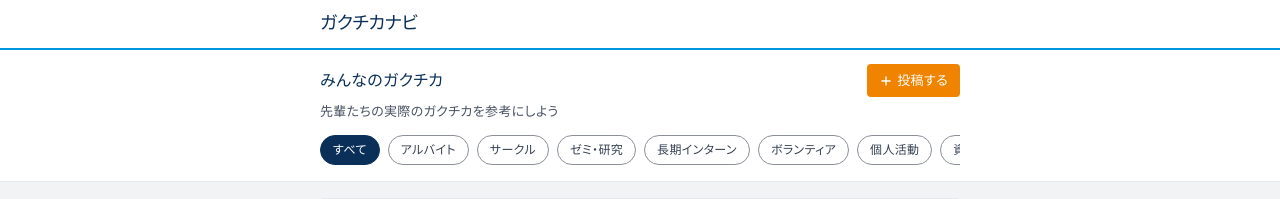
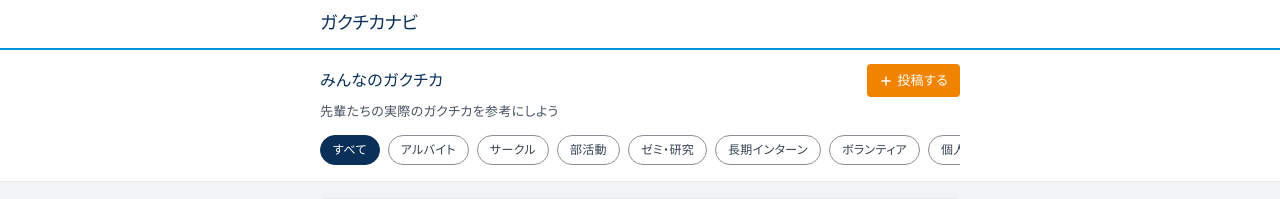
Before and after one commit to Sakamoto0517tubasa-beep/gakuchikanavi, a Next.js app: page /examples in a window 1280 px wide. Shown: the top 199 px of the page. Built offline with nearby package versions, Linux system fonts and the light colour scheme.

Commit message:
feat: みんなのガクチカのカテゴリーを拡充し、末尾を『その他』に
Co-Authored-By: Claude Opus 4.8 <noreply@anthropic.com>

```diff
--- a/app/examples/page.tsx
+++ b/app/examples/page.tsx
@@ -5,8 +5,10 @@ import { examples, exampleCategories } from "@/lib/examples";
 import { getPosts, addPost, deletePost, getDiagnosis, formatDate, type UserPost } from "@/lib/storage";
 
 const CAT_COLOR: Record<string, string> = {
-  "アルバイト": "#EA6C00", "サークル": "#0096DF", "ゼミ・研究": "#2E7D32",
-  "長期インターン": "#5E35B1", "ボランティア": "#C2185B", "個人活動": "#00838F", "資格・勉強": "#8A6D3B",
+  "アルバイト": "#EA6C00", "サークル": "#0096DF", "部活動": "#1565C0", "ゼミ・研究": "#2E7D32",
+  "長期インターン": "#5E35B1", "ボランティア": "#C2185B", "個人活動": "#00838F",
+  "趣味・エンタメ": "#D81B60", "留学・旅行": "#0277BD", "学校行事": "#EF6C00",
+  "起業・ビジネス": "#455A64", "資格・勉強": "#8A6D3B", "その他": "#607D8B",
 };
 
 // 投稿時に選べるカテゴリー（「すべて」を除く）
--- a/lib/examples.ts
+++ b/lib/examples.ts
@@ -103,5 +103,18 @@ export const examples: Example[] = [
 ];
 
 export const exampleCategories = [
-  "すべて", "アルバイト", "サークル", "ゼミ・研究", "長期インターン", "ボランティア", "個人活動", "資格・勉強",
+  "すべて",
+  "アルバイト",
+  "サークル",
+  "部活動",
+  "ゼミ・研究",
+  "長期インターン",
+  "ボランティア",
+  "個人活動",
+  "趣味・エンタメ",
+  "留学・旅行",
+  "学校行事",
+  "起業・ビジネス",
+  "資格・勉強",
+  "その他",
 ];
```
